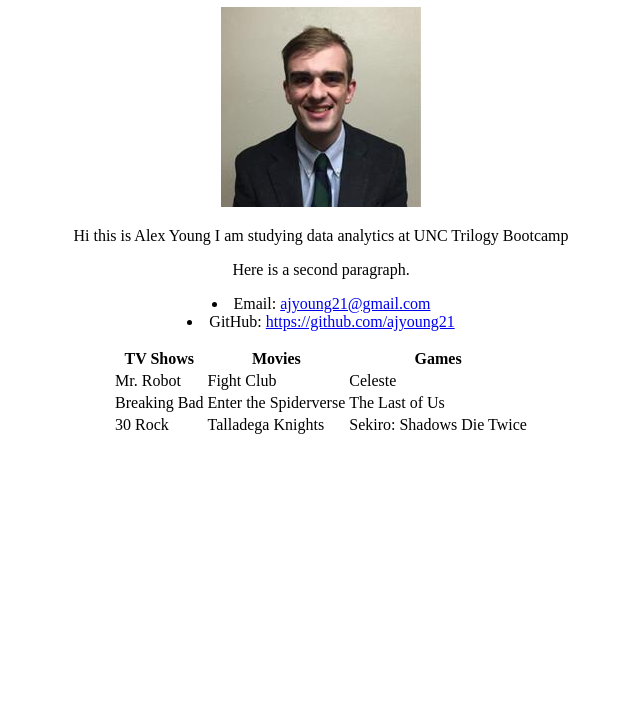
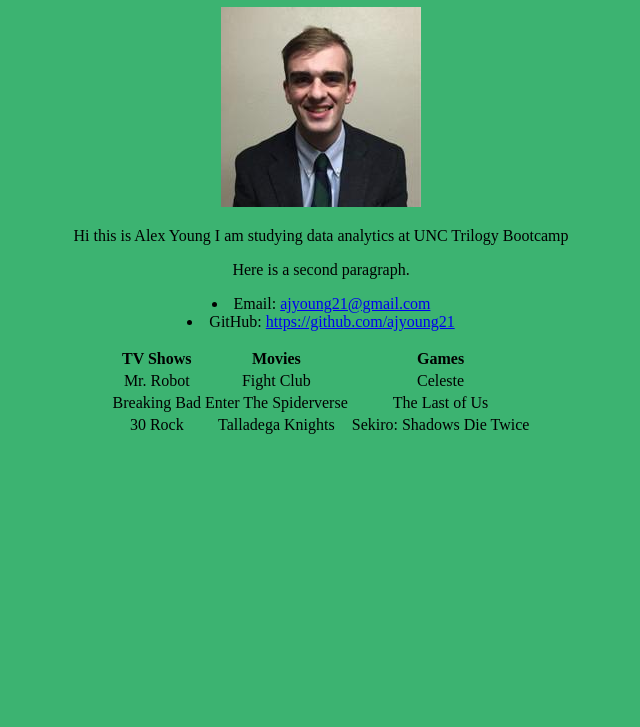
Before and after one commit to ajyoung21/ajyoung21.github.io, a plain HTML site: page index.html in a window 1280 px wide. Shown: the part 73-800 px from the top of the page, without its empty margins (319-959 px from the left). Drawn offline with Linux system fonts and the light colour scheme.

Commit message:
Changed Background Color

```diff
--- a/index.html
+++ b/index.html
@@ -5,7 +5,7 @@
   <title>Activity 1: Basic HTML Bio</title>
 </head>
 
-<body>
+<body bgcolor="mediumseagreen">
   <center>
   <h1> Alex Young</h1>
   <img src ='Alex.jpeg' width='200'>
@@ -18,24 +18,24 @@
   </p>
 <table>
   <tr>
-    <th>TV Shows</th>
-    <th>Movies</th>
-    <th>Games</th>
+    <th><center>TV Shows</center></th>
+    <th><center>Movies</center></th>
+    <th><center>Games</center></th>
   </tr>
   <tr>
-    <td>Mr. Robot</td>
-    <td>Fight Club</td>
-    <td>Celeste</td>
+    <td><center>Mr. Robot</center></td>
+    <td><center>Fight Club</center></td>
+    <td><center>Celeste</center></td>
   </tr>
   <tr>
-      <td>Breaking Bad</td>
-      <td>Enter the Spiderverse</td>
-      <td>The Last of Us</td>
+      <td><center>Breaking Bad</center></td>
+      <td><center>Enter The Spiderverse</center></td>
+      <td><center>The Last of Us</center></td>
     </tr>
     <tr>
-        <td>30 Rock</td>
-        <td>Talladega Knights</td>
-        <td>Sekiro: Shadows Die Twice</td>
+        <td><center>30 Rock</center></td>
+        <td><center>Talladega Knights</center></td>
+        <td><center>Sekiro: Shadows Die Twice</center></td>
       </tr>
 </table>
 </center>
```
